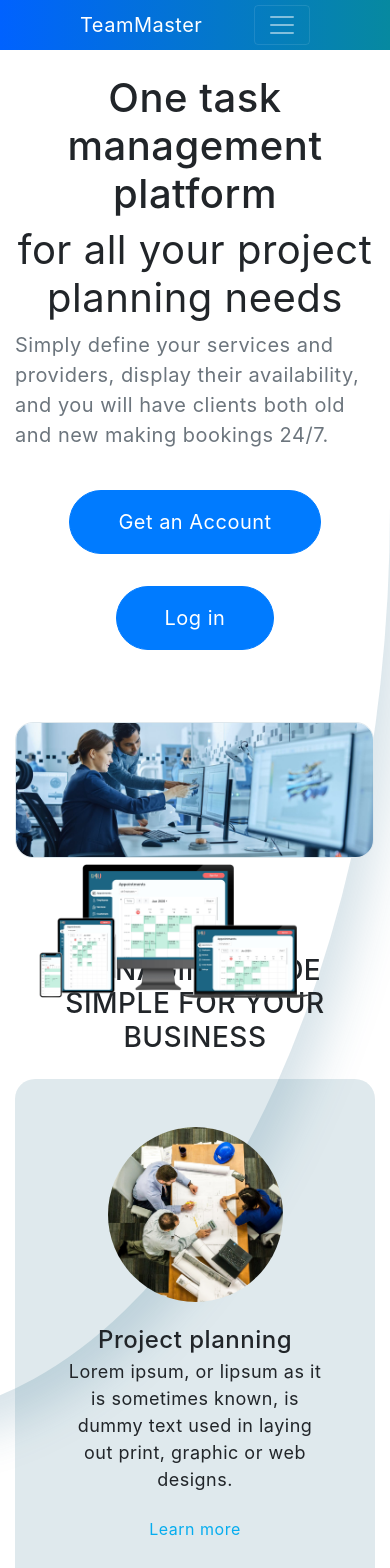
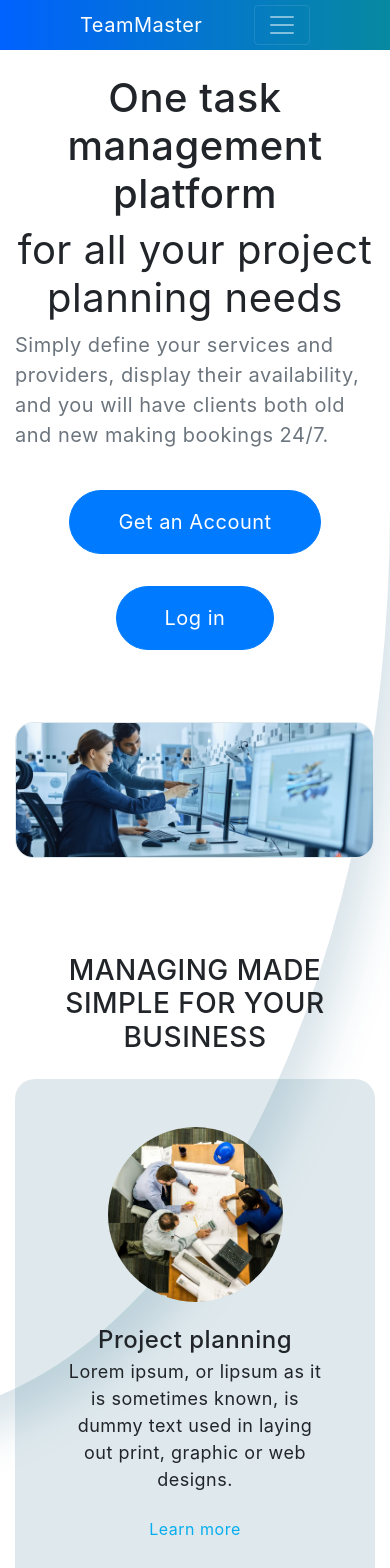
Before and after one commit to TeamMaster-Project/TeamMaster, a React (Create React App) app in the folder TM-frontend-react/team_master/: page /home in a window 390 px wide. Shown: the top 1568 px of the page. Built offline with nearby package versions, Linux system fonts and the light colour scheme.

Commit message:
Remove unwanted sections in home page

```diff
--- a/TM-frontend-react/team_master/src/components/Home/index.jsx
+++ b/TM-frontend-react/team_master/src/components/Home/index.jsx
@@ -108,9 +108,9 @@ state = {
         <Container className="pt-4 pt-sm-5 pb-5 an_home_section_1" >
 
             <div className="shadow-box" ></div>
-            {window.innerWidth > 992 &&
+            {/* {window.innerWidth > 992 &&
                 <img className="an_home_section_1_flot_img" width="50" height="50" src={Images.admin_view} />
-            }
+            } */}
 
             <Row >
                 <Col md={12} lg={6} className="pt-0 pt-lg-5">
@@ -123,9 +123,9 @@ state = {
                     </h1>
                 </Col>
                 <Col md={12} lg={6} className="pt-5 pt-lg-0 text-center pr-3 pr-md-0 an_home_section_1_mask" >
-                {window.innerWidth < 992 &&
+                {/* {window.innerWidth < 992 &&
                 <img className="an_home_section_1_flot_img" width="50" height="50" src={Images.admin_view} />
-            }
+                } */}
                     <UncontrolledCarousel controls={false} indicators={false} autoPlay={true} items={[
                         {
                             src: Images.carousel_1,
@@ -185,7 +185,7 @@ state = {
         </Container>
 
         {/* We stand together image */}
-        <Container className="pt-5 pb-5 an_home_covid_section"  >
+        {/* <Container className="pt-5 pb-5 an_home_covid_section"  >
             <Row className="justify-content-start" >
                 <Col md={12} ><h3 className="text-uppercase text-left an_home_covid_top_head" >We stand together against <span className="an-text-info" >COVID 19</span></h3></Col>
             </Row>
@@ -213,7 +213,7 @@ state = {
                     </p>
                 </Col>
             </Row>
-        </Container>
+        </Container> */}
 
         {/* Feature cards */}
         <Container className="">
```
